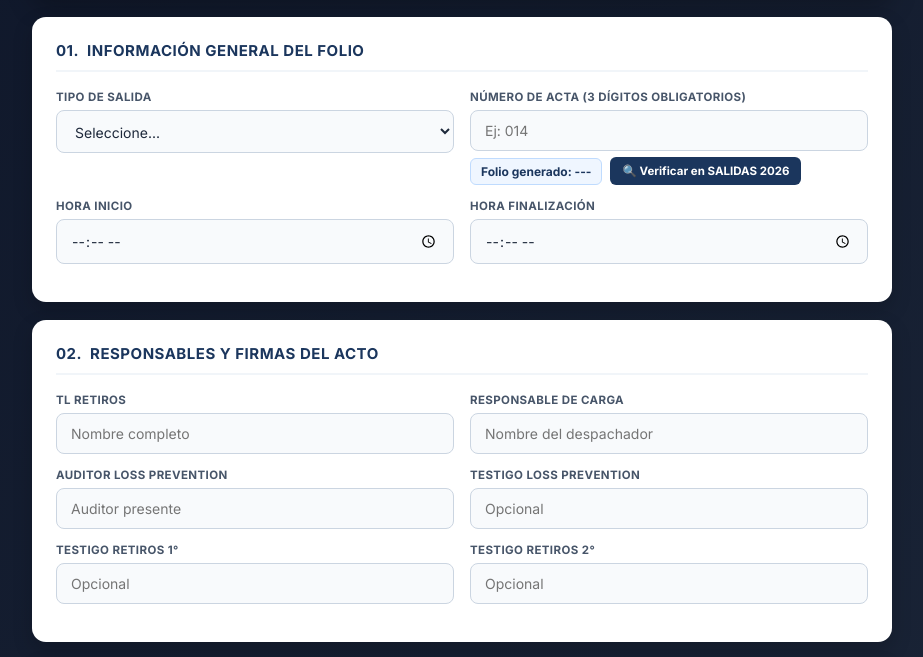
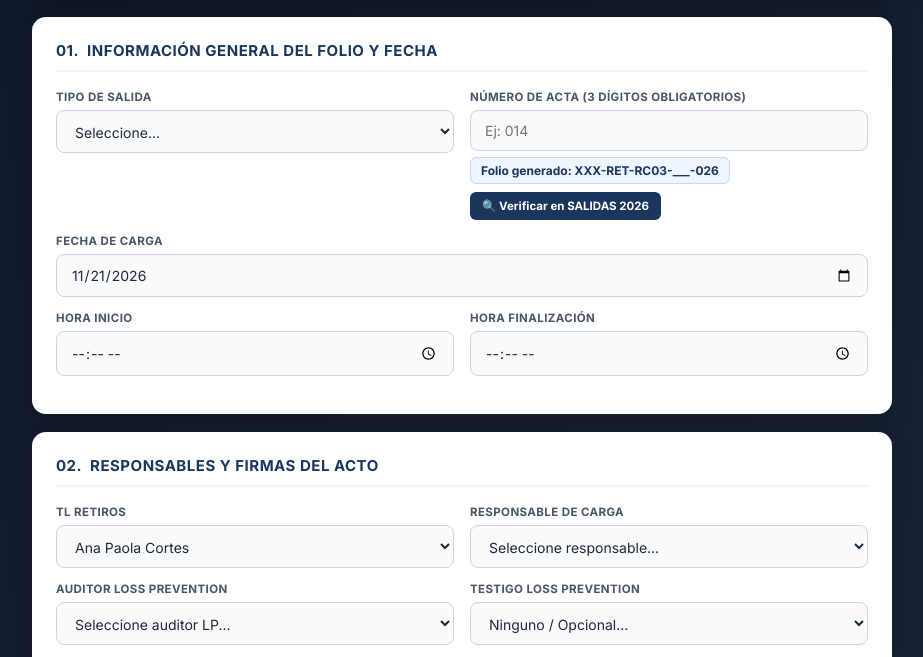
Before and after one commit to Loss-Prevention/auditorias.html, a plain HTML site: page index.html in a window 1280 px wide. Shown: the part 126-783 px from the top of the page, without its empty margins (178-1101 px from the left). Drawn offline with Linux system fonts and the light colour scheme.

Commit message:
Refactor form inputs and update layout styles
Updated form fields to use select elements for team and auditor inputs, added a date input for carga date, and adjusted layout margins.

```diff
--- a/index.html
+++ b/index.html
@@ -277,7 +277,6 @@
       .main-wrapper { display: none !important; }
       #print-area { display: block !important; width: 100%; color: #0F172A; }
 
-      /* Control de visibilidad según el botón presionado */
       #print-area.solo-acta #doc-formato { display: none !important; }
       #print-area.solo-acta #doc-acta { display: block !important; }
 
@@ -357,7 +356,7 @@
         border: 1px solid #CBD5E1;
         background: #F8FAFC !important;
         padding: 12px 16px;
-        margin-bottom: 28px;
+        margin-bottom: 32px;
         display: grid;
         grid-template-columns: repeat(3, 1fr);
         gap: 10px;
@@ -374,18 +373,18 @@
         letter-spacing: 0.8px;
         border-bottom: 1px solid #CBD5E1;
         padding-bottom: 4px;
-        margin-bottom: 18px;
+        margin-bottom: 24px;
       }
 
       .firmas-grid {
         display: grid;
         grid-template-columns: 1fr 1fr;
-        gap: 28px 36px;
+        gap: 40px 36px;
       }
 
       .firma-box {
         text-align: center;
-        padding-top: 22px;
+        padding-top: 28px;
       }
       .firma-nombre {
         font-size: 11.5px;
@@ -585,7 +584,7 @@
 
   <form id="formulario" class="body-form">
     <div class="form-card">
-      <div class="card-title"><span>01.</span><span>Información General del Folio</span></div>
+      <div class="card-title"><span>01.</span><span>Información General del Folio y Fecha</span></div>
       <div class="grid-row">
         <div class="form-group">
           <label>Tipo de Salida</label>
@@ -610,6 +609,11 @@
         </div>
       </div>
 
+      <div class="form-group">
+        <label>Fecha de Carga</label>
+        <input type="date" name="fechaCarga" id="fechaCarga" required onchange="actualizarFolioPreview()">
+      </div>
+
       <div class="grid-row">
         <div class="form-group">
           <label>Hora Inicio</label>
@@ -627,33 +631,77 @@
       <div class="grid-row">
         <div class="form-group">
           <label>TL Retiros</label>
-          <input type="text" name="teamResponsable" required placeholder="Nombre completo">
+          <select name="teamResponsable" required>
+            <option value="Ana Paola Cortes" selected>Ana Paola Cortes</option>
+          </select>
         </div>
         <div class="form-group">
           <label>Responsable de Carga</label>
-          <input type="text" name="responsableCarga" required placeholder="Nombre del despachador">
+          <select name="responsableCarga" required>
+            <option value="">Seleccione responsable...</option>
+            <option value="ALBERTO KIRIATAIM DELGADILLO">ALBERTO KIRIATAIM DELGADILLO</option>
+            <option value="AMERICA MONSERRAT ESQUIVEL">AMERICA MONSERRAT ESQUIVEL</option>
+            <option value="ANA CRISTINA CHAVEZ">ANA CRISTINA CHAVEZ</option>
+            <option value="ANDRES TIRSO">ANDRES TIRSO</option>
+            <option value="ATENEA LINARES">ATENEA LINARES</option>
+            <option value="DULCE MARIA ORTIZ">DULCE MARIA ORTIZ</option>
+            <option value="EDUARDO FLORES">EDUARDO FLORES</option>
+            <option value="EMERSON ALEJANDRO SALINAS">EMERSON ALEJANDRO SALINAS</option>
+            <option value="JACQUELINE BOLAÑOS">JACQUELINE BOLAÑOS</option>
+            <option value="JOANNA GRANADOS">JOANNA GRANADOS</option>
+            <option value="JUAN HERNANDEZ">JUAN HERNANDEZ</option>
+            <option value="KLET CAREN DE LA CRUZ">KLET CAREN DE LA CRUZ</option>
+            <option value="LUIS ALBERTO PULIDO">LUIS ALBERTO PULIDO</option>
+            <option value="LUIS DANIEL PRIETO">LUIS DANIEL PRIETO</option>
+            <option value="LUIS ESTEBAN RAMIREZ">LUIS ESTEBAN RAMIREZ</option>
+            <option value="MICHELLE ANGELICA HERNANDEZ">MICHELLE ANGELICA HERNANDEZ</option>
+            <option value="MIRIAM AIDE MARTINEZ">MIRIAM AIDE MARTINEZ</option>
+            <option value="NANCY ALEJANDRA POMPA">NANCY ALEJANDRA POMPA</option>
+            <option value="NELY ORTIZ">NELY ORTIZ</option>
+            <option value="PAMELA BARRANCO">PAMELA BARRANCO</option>
+            <option value="ROSALINDA OROZCO">ROSALINDA OROZCO</option>
+            <option value="VICTOR HUGO TORRES">VICTOR HUGO TORRES</option>
+            <option value="YAZMIN HERNANDEZ">YAZMIN HERNANDEZ</option>
+          </select>
         </div>
       </div>
 
       <div class="grid-row">
         <div class="form-group">
           <label>Auditor Loss Prevention</label>
-          <input type="text" name="auditorLP" required placeholder="Auditor presente">
+          <select name="auditorLP" required>
+            <option value="">Seleccione auditor LP...</option>
+            <option value="ARELLANO MERIDA MARGARITA ELVIRA">ARELLANO MERIDA MARGARITA ELVIRA</option>
+            <option value="CRUZ DIMAS RICARDO">CRUZ DIMAS RICARDO</option>
+            <option value="LOPEZ AGUILERA MARIA FERNANDA">LOPEZ AGUILERA MARIA FERNANDA</option>
+            <option value="DURAN ELIZALDE GUILLERMO">DURAN ELIZALDE GUILLERMO</option>
+            <option value="RODEA BECERRIL JOSE ARTURO">RODEA BECERRIL JOSE ARTURO</option>
+            <option value="ROMERO FRAGOSO KATHIA">ROMERO FRAGOSO KATHIA</option>
+            <option value="ROJAS CEDEÑO EFREN DANIEL">ROJAS CEDEÑO EFREN DANIEL</option>
+            <option value="SANCHEZ CRUZ RUFINO">SANCHEZ CRUZ RUFINO</option>
+            <option value="VELAZQUEZ VELAZQUEZ ABRAHAM">VELAZQUEZ VELAZQUEZ ABRAHAM</option>
+            <option value="MAYA VARGAS JOSE ARTURO">MAYA VARGAS JOSE ARTURO</option>
+            <option value="BAUTISTA ORTIZ JOSUE ANDRES">BAUTISTA ORTIZ JOSUE ANDRES</option>
+            <option value="GARCIA PEREZ JOSE DE JESUS">GARCIA PEREZ JOSE DE JESUS</option>
+          </select>
         </div>
         <div class="form-group">
           <label>Testigo Loss Prevention</label>
-          <input type="text" name="testigoLP" placeholder="Opcional">
-        </div>
-      </div>
-
-      <div class="grid-row">
-        <div class="form-group">
-          <label>Testigo Retiros 1°</label>
-          <input type="text" name="testigo1" placeholder="Opcional">
-        </div>
-        <div class="form-group">
-          <label>Testigo Retiros 2°</label>
-          <input type="text" name="testigo2" placeholder="Opcional">
+          <select name="testigoLP">
+            <option value="">Ninguno / Opcional...</option>
+            <option value="ARELLANO MERIDA MARGARITA ELVIRA">ARELLANO MERIDA MARGARITA ELVIRA</option>
+            <option value="CRUZ DIMAS RICARDO">CRUZ DIMAS RICARDO</option>
+            <option value="LOPEZ AGUILERA MARIA FERNANDA">LOPEZ AGUILERA MARIA FERNANDA</option>
+            <option value="DURAN ELIZALDE GUILLERMO">DURAN ELIZALDE GUILLERMO</option>
+            <option value="RODEA BECERRIL JOSE ARTURO">RODEA BECERRIL JOSE ARTURO</option>
+            <option value="ROMERO FRAGOSO KATHIA">ROMERO FRAGOSO KATHIA</option>
+            <option value="ROJAS CEDEÑO EFREN DANIEL">ROJAS CEDEÑO EFREN DANIEL</option>
+            <option value="SANCHEZ CRUZ RUFINO">SANCHEZ CRUZ RUFINO</option>
+            <option value="VELAZQUEZ VELAZQUEZ ABRAHAM">VELAZQUEZ VELAZQUEZ ABRAHAM</option>
+            <option value="MAYA VARGAS JOSE ARTURO">MAYA VARGAS JOSE ARTURO</option>
+            <option value="BAUTISTA ORTIZ JOSUE ANDRES">BAUTISTA ORTIZ JOSUE ANDRES</option>
+            <option value="GARCIA PEREZ JOSE DE JESUS">GARCIA PEREZ JOSE DE JESUS</option>
+          </select>
         </div>
       </div>
     </div>
@@ -812,14 +860,6 @@
           <div class="firma-nombre" id="p-firma-testigolp">&nbsp;</div>
           <div class="firma-linea">Testigo Loss Prevention</div>
         </div>
-        <div class="firma-box">
-          <div class="firma-nombre" id="p-firma-t1">&nbsp;</div>
-          <div class="firma-linea">Testigo de Asistencia 1°</div>
-        </div>
-        <div class="firma-box">
-          <div class="firma-nombre" id="p-firma-t2">&nbsp;</div>
-          <div class="firma-linea">Testigo de Asistencia 2°</div>
-        </div>
       </div>
     </div>
 
@@ -921,9 +961,18 @@
 <script>
 const API_WORKER_URL = "https://acta-rc03-api.abraham-velazquezvelazquez.workers.dev";
 
-// Evita guardar duplicados en Google Sheets si el usuario imprime primero el Acta y luego el Formato
 let ultimoFolioGuardado = "";
 let cacheTotales = { totalIds: 0, totalPiezas: 0 };
+
+// Inicializar la fecha de carga con el día de hoy por defecto (modificable por el usuario)
+window.addEventListener("DOMContentLoaded", () => {
+  const hoy = new Date();
+  const yyyy = hoy.getFullYear();
+  const mm = String(hoy.getMonth() + 1).padStart(2, '0');
+  const dd = String(hoy.getDate()).padStart(2, '0');
+  document.getElementById("fechaCarga").value = `${yyyy}-${mm}-${dd}`;
+  actualizarFolioPreview();
+});
 
 function validarTresDigitos(input) {
   input.value = input.value.replace(/\D/g, '');
@@ -939,7 +988,9 @@ function validarTresDigitos(input) {
 function construirFolio() {
   const tipo = document.getElementById("tipoSalida").value;
   const num = document.getElementById("numeroActa").value.trim();
-  const anio3 = String(new Date().getFullYear()).slice(-3);
+  const fechaVal = document.getElementById("fechaCarga").value;
+  const anio = fechaVal ? fechaVal.split("-")[0] : String(new Date().getFullYear());
+  const anio3 = anio.slice(-3);
 
   const prefijos = { "Donación": "DON", "Reciclaje": "REC", "Destrucción": "DES" };
   const prefijo = prefijos[tipo] || "XXX";
@@ -1039,15 +1090,24 @@ function formatearHora12(hora24) {
   return `${h}:${m}:00 ${ampm}`;
 }
 
-function obtenerFechas() {
-  const hoy = new Date();
+function formatearFechaSeleccionada(fechaISO) {
   const meses = ["enero","febrero","marzo","abril","mayo","junio","julio","agosto","septiembre","octubre","noviembre","diciembre"];
-  const dia = hoy.getDate();
-  const mes = hoy.getMonth() + 1;
-  const anio = hoy.getFullYear();
+  if (!fechaISO) {
+    const hoy = new Date();
+    const d = hoy.getDate();
+    const m = hoy.getMonth() + 1;
+    const a = hoy.getFullYear();
+    return {
+      corta: `${d < 10 ? '0'+d : d}/${m < 10 ? '0'+m : m}/${a}`,
+      larga: `${d} de ${meses[hoy.getMonth()]} de ${a}`
+    };
+  }
+  const [anio, mesStr, diaStr] = fechaISO.split("-");
+  const diaNum = parseInt(diaStr, 10);
+  const mesIdx = parseInt(mesStr, 10) - 1;
   return {
-    corta: `${dia < 10 ? '0'+dia : dia}/${mes < 10 ? '0'+mes : mes}/${anio}`,
-    larga: `${dia} de ${meses[hoy.getMonth()]} de ${anio}`
+    corta: `${diaStr}/${mesStr}/${anio}`,
+    larga: `${diaNum} de ${meses[mesIdx]} de ${anio}`
   };
 }
 
@@ -1076,9 +1136,13 @@ async function procesarYImprimir(tipoDocumento) {
   try {
     const datos = Object.fromEntries(new FormData(form).entries());
     const folioGenerado = construirFolio();
-    const fechas = obtenerFechas();
+    const fechas = formatearFechaSeleccionada(datos.fechaCarga);
 
-    // Consultar SALIDAS 2026 y guardar en Datos solo si este folio no se ha procesado aún en esta sesión
+    // Mantener compatibles las columnas I y J vacías en el envío hacia Sheets
+    datos.testigo1 = "";
+    datos.testigo2 = "";
+    datos.fechaGeneracion = fechas.corta;
+
     if (ultimoFolioGuardado !== folioGenerado) {
       const resp = await fetch(API_WORKER_URL, {
         method: "POST",
@@ -1086,7 +1150,7 @@ async function procesarYImprimir(tipoDocumento) {
         body: JSON.stringify({
           accion: "buscarFolioYGuardar",
           folio: folioGenerado,
-          datosFormulario: { ...datos, fechaGeneracion: fechas.corta }
+          datosFormulario: datos
         })
       });
       const resultado = await resp.json();
@@ -1103,7 +1167,7 @@ async function procesarYImprimir(tipoDocumento) {
 
     const { totalIds, totalPiezas } = cacheTotales;
 
-    // Llenar Acta (Documento 1)
+    // Llenar Acta (Documento 1) con la Fecha de Carga elegida
     document.getElementById("p-folio-header").textContent = folioGenerado;
     document.getElementById("p-fecha-larga").textContent = fechas.larga;
     document.getElementById("p-fecha-corta").textContent = fechas.corta;
@@ -1119,10 +1183,8 @@ async function procesarYImprimir(tipoDocumento) {
     document.getElementById("p-firma-desp").textContent = datos.responsableCarga || "\u00A0";
     document.getElementById("p-firma-auditor").textContent = datos.auditorLP || "\u00A0";
     document.getElementById("p-firma-testigolp").textContent = datos.testigoLP || "\u00A0";
-    document.getElementById("p-firma-t1").textContent = datos.testigo1 || "\u00A0";
-    document.getElementById("p-firma-t2").textContent = datos.testigo2 || "\u00A0";
 
-    // Llenar Formato (Documento 2)
+    // Llenar Formato (Documento 2) con la Fecha de Carga elegida
     document.getElementById("f-header-folio").textContent = folioGenerado;
     document.getElementById("f-fecha").textContent = fechas.corta;
     document.getElementById("f-hrinicio").textContent = formatearHora12(datos.hrinicio);
@@ -1155,7 +1217,6 @@ async function procesarYImprimir(tipoDocumento) {
       }
     }
 
-    // Activar únicamente el documento elegido
     const printArea = document.getElementById("print-area");
     printArea.className = tipoDocumento === "acta" ? "solo-acta" : "solo-formato";
 
```
